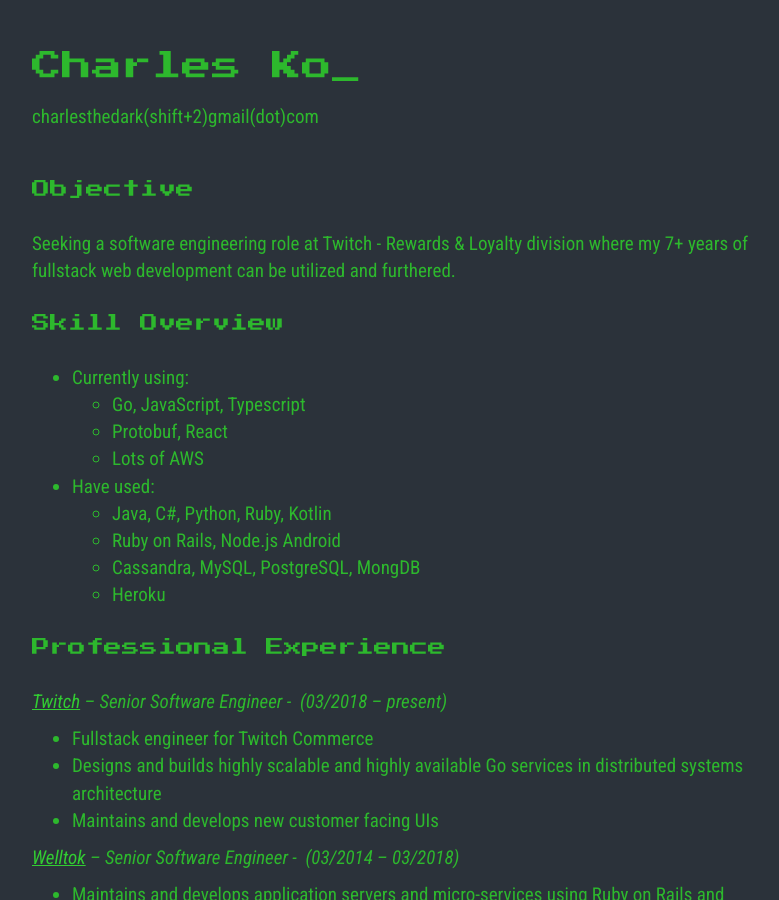
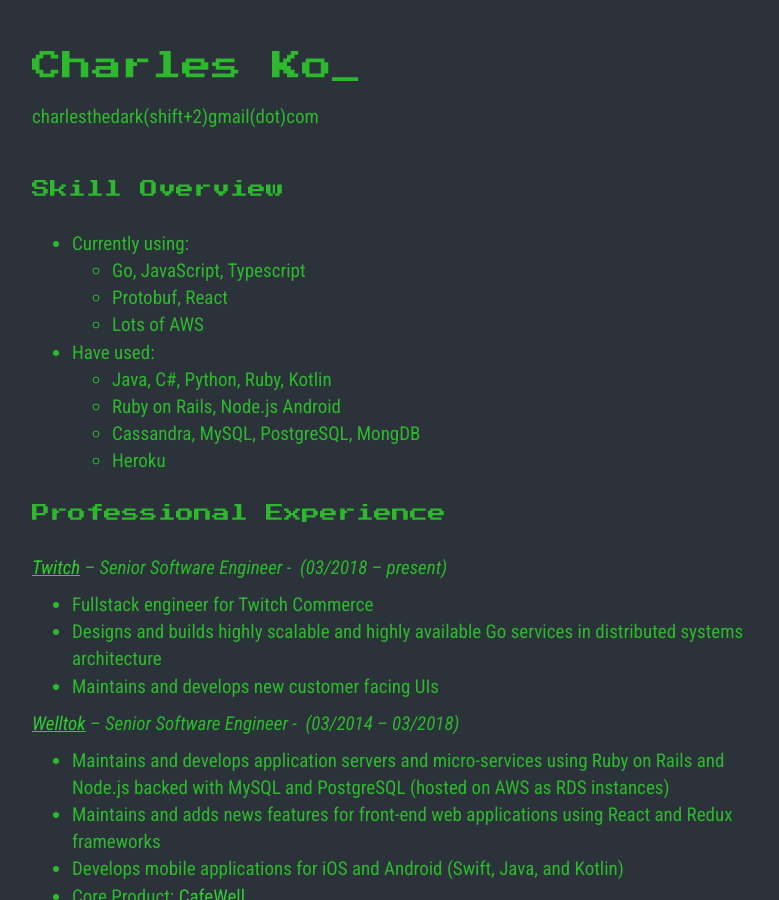
Before and after one commit to cthedark/charlieko.github.io, a Jekyll site: the page built from index.md, in a window 1280 px wide and 900 px high. Shown: the whole window, without its empty margins (233-1012 px from the left). Built offline with Jekyll 4.4.1, drawn with Linux system fonts in a browser that asks for light colours; nearby versions of some CDN libraries.

Commit message:
remove objective lul

```diff
--- a/_layouts/home.html
+++ b/_layouts/home.html
@@ -10,9 +10,6 @@
       <h2>Charles Ko<span class="cursor">_</span></h2>
       <p>charlesthedark(shift+2)gmail(dot)com</p>
       </div>
-
-      <h4 class="mb-30 mt-30">Objective</h4>
-      <p>Seeking a software engineering role at Twitch - Rewards &amp; Loyalty division where my 7+ years of fullstack web development can be utilized and furthered.</p>
 
       <h4 class="mb-30 mt-30">Skill Overview</h4>
       <ul>
```
